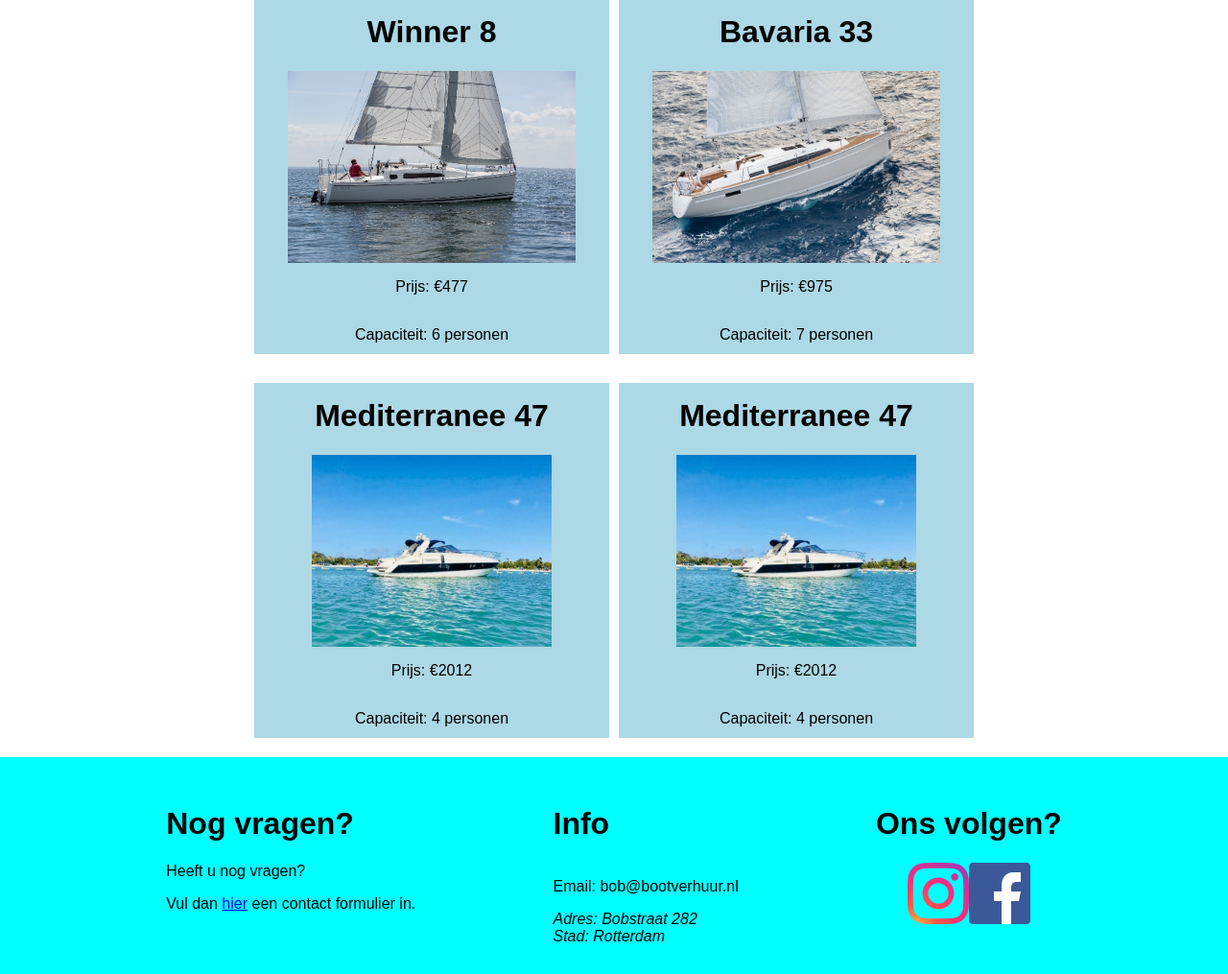
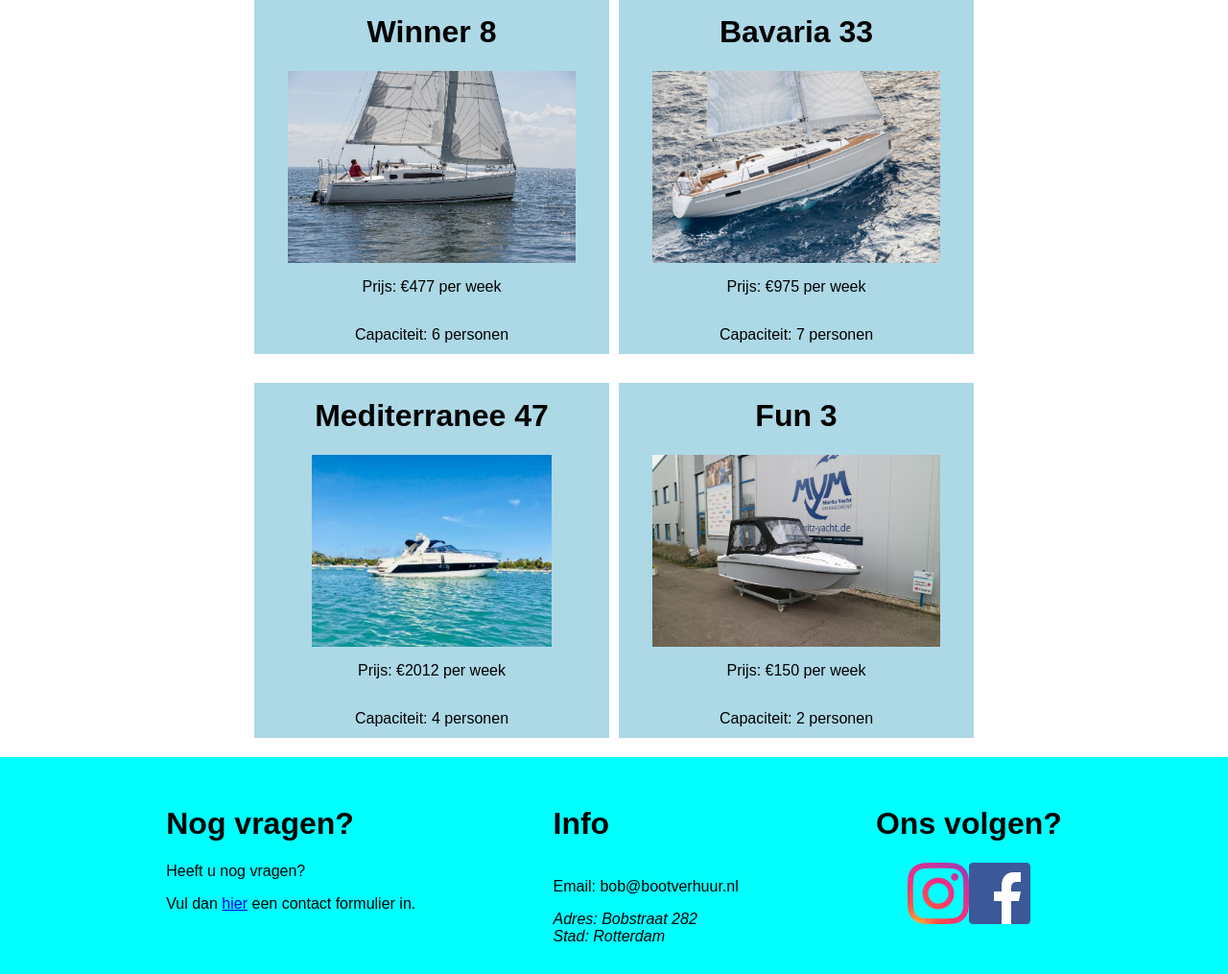
Before and after one commit to YannickWhorst/Bootverhuur-Bob, a PHP site: page /boothuren.php in a window 1280 px wide. Shown: the part 215-1230 px from the top of the page at 96% size. Run offline with PHP 8.4, Linux system fonts and the light colour scheme.

Commit message:
bootverhuur afgemaakt

```diff
--- a/boothuren.php
+++ b/boothuren.php
@@ -21,29 +21,28 @@
         <div class="bootblok">
             <h1>Winner 8</h1>
             <img src="img/Winner-8.jpg" class="imgKleiner">
-                <p>Prijs: €477</p>
+            <p>Prijs: €477 per week</p>
             <p>Capaciteit: 6 personen</p>
         </div>
         <div class="bootblok">
             <h1>Bavaria 33</h1>
             <img src="img/Bavaria-33.jpg" class="imgKleiner">
-                <p>Prijs: €975</p>
+            <p>Prijs: €975 per week</p>
             <p>Capaciteit: 7 personen</p>
         </div>
         <div class="bootblok">
             <h1>Mediterranee 47</h1>
             <img src="img/mediterranee-47.jpg" class="imgKleiner">
-                <p>Prijs: €2012</p>
+            <p>Prijs: €2012 per week</p>
             <p>Capaciteit: 4 personen</p>
         </div>
         <div class="bootblok">
-                <h1>Mediterranee 47</h1>
-                <img src="img/mediterranee-47.jpg" class="imgKleiner">
-                <p>Prijs: €2012</p>
-                <p>Capaciteit: 4 personen</p>
+            <h1>Fun 3</h1>
+            <img src="img/Fun-3.jpg" class="imgKleiner">
+            <p>Prijs: €150 per week</p>
+            <p>Capaciteit: 2 personen</p>
         </div>
     </div>
-
 </div>
 
 <?php require_once("footer.php"); ?>
```
Also changed, not shown: img/Fun-3.jpg (added). Lines whose indentation alone changed are shown as unchanged.
